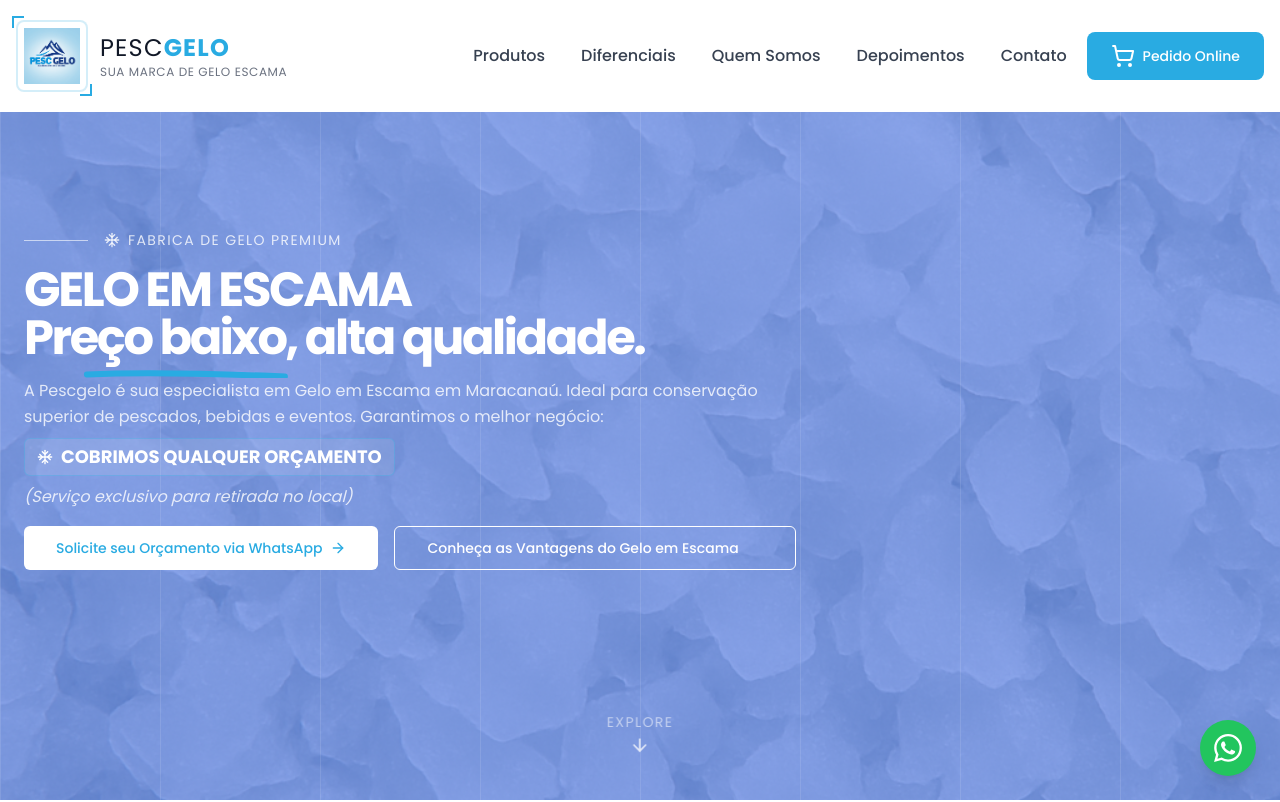
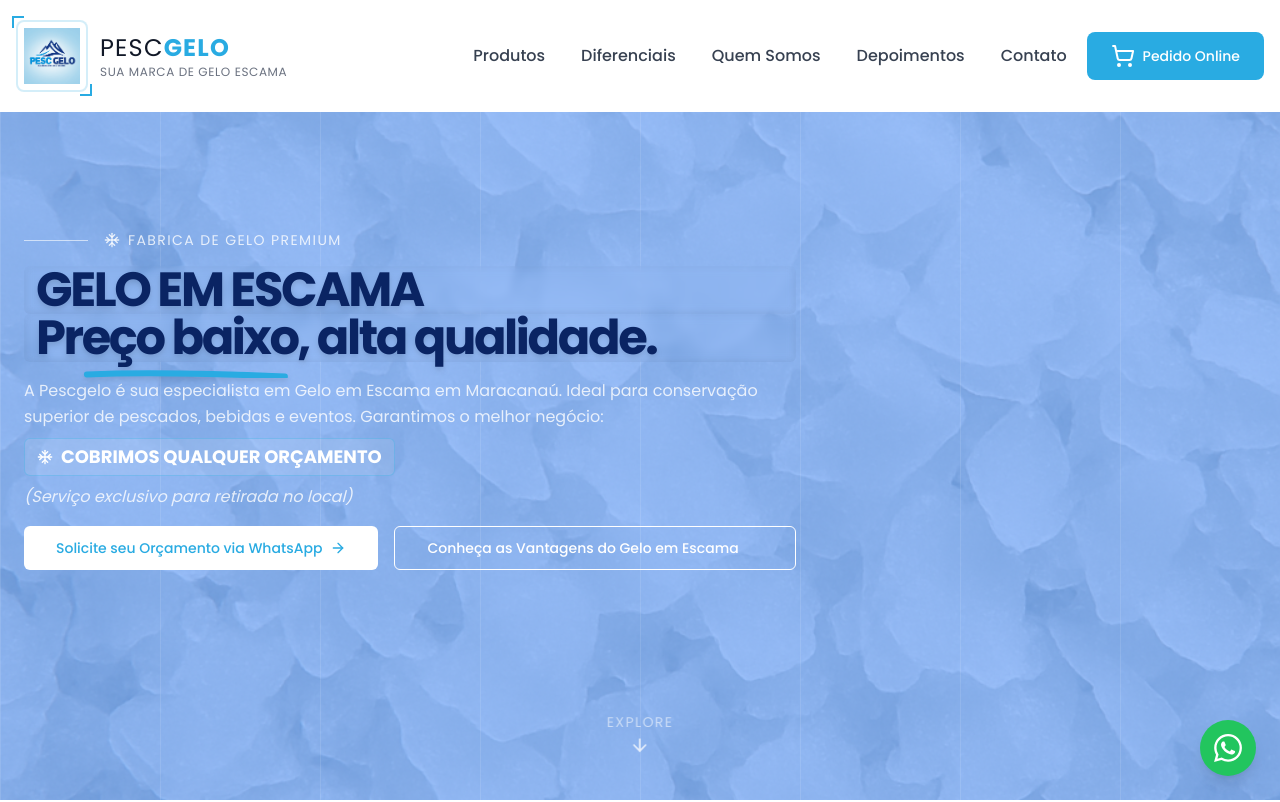
Before and after one commit to en20/ice-store, a Next.js app: page / in a window 1280 px wide. Shown: the top 802 px of the page. Built offline with nearby package versions, Linux system fonts and the light colour scheme; grey boxes are pictures that could not be loaded.

Commit message:
Refine HeroSection styling by updating overlay color to a lighter blue and enhancing the main title with improved text presentation and visual effects for better readability and aesthetics.

```diff
--- a/components/layout/sections/hero.tsx
+++ b/components/layout/sections/hero.tsx
@@ -41,7 +41,7 @@ export const HeroSection = () => {
           quality={90}
         />
         {/* Dark overlay for better readability */}
-        <div className="absolute inset-0 bg-blue-700/50 z-10"></div>
+        <div className="absolute inset-0 bg-blue-500/50 z-10"></div>
       </div>
 
       {/* Decorative grid - visual element */}
@@ -76,8 +76,8 @@ export const HeroSection = () => {
 
             {/* Main title */}
             <h1 className="text-4xl md:text-5xl font-bold tracking-tighter">
-              <span className="block">GELO EM ESCAMA</span>
-              <span className="block relative">
+              <span className="block text-[#0a2463] drop-shadow-md  px-3  rounded-md backdrop-blur-sm">GELO EM ESCAMA</span>
+              <span className="block relative  text-[#0a2463] drop-shadow-md  px-3  rounded-md backdrop-blur-sm">
                 Preço baixo, alta qualidade.
                 <svg
                   className="absolute -bottom-4 -left-20 w-full md:-left-56"
```
